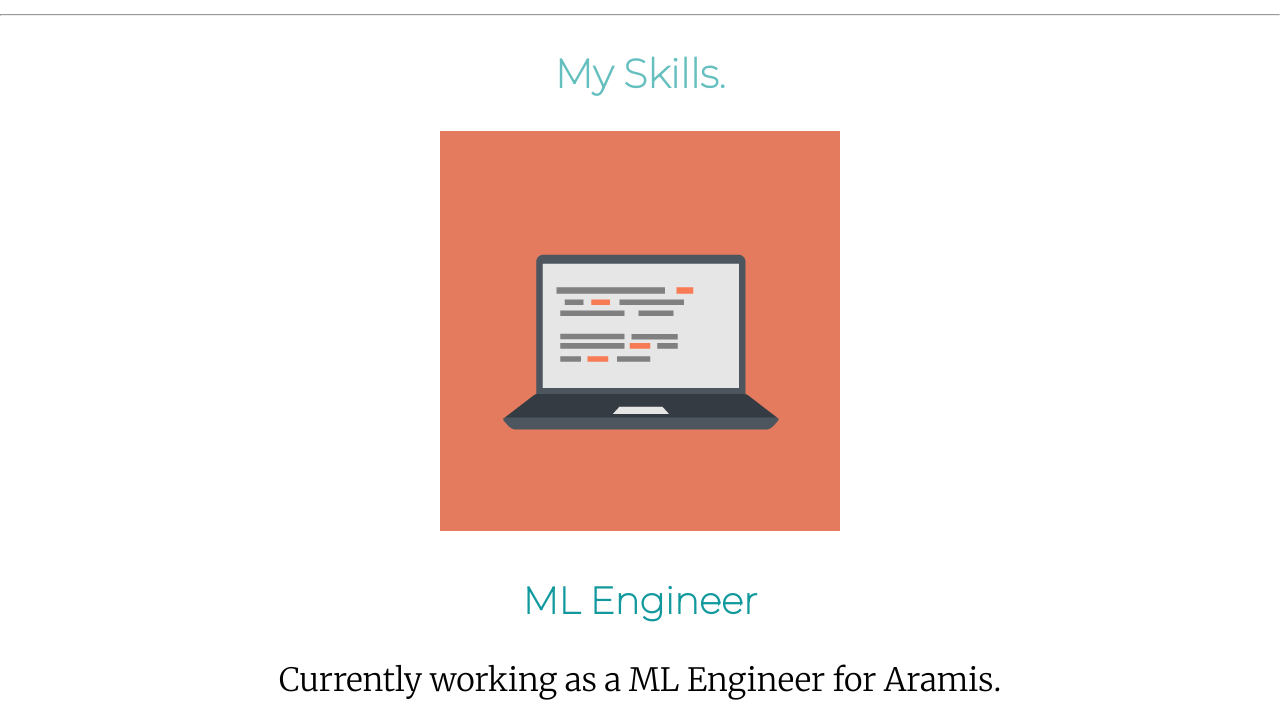
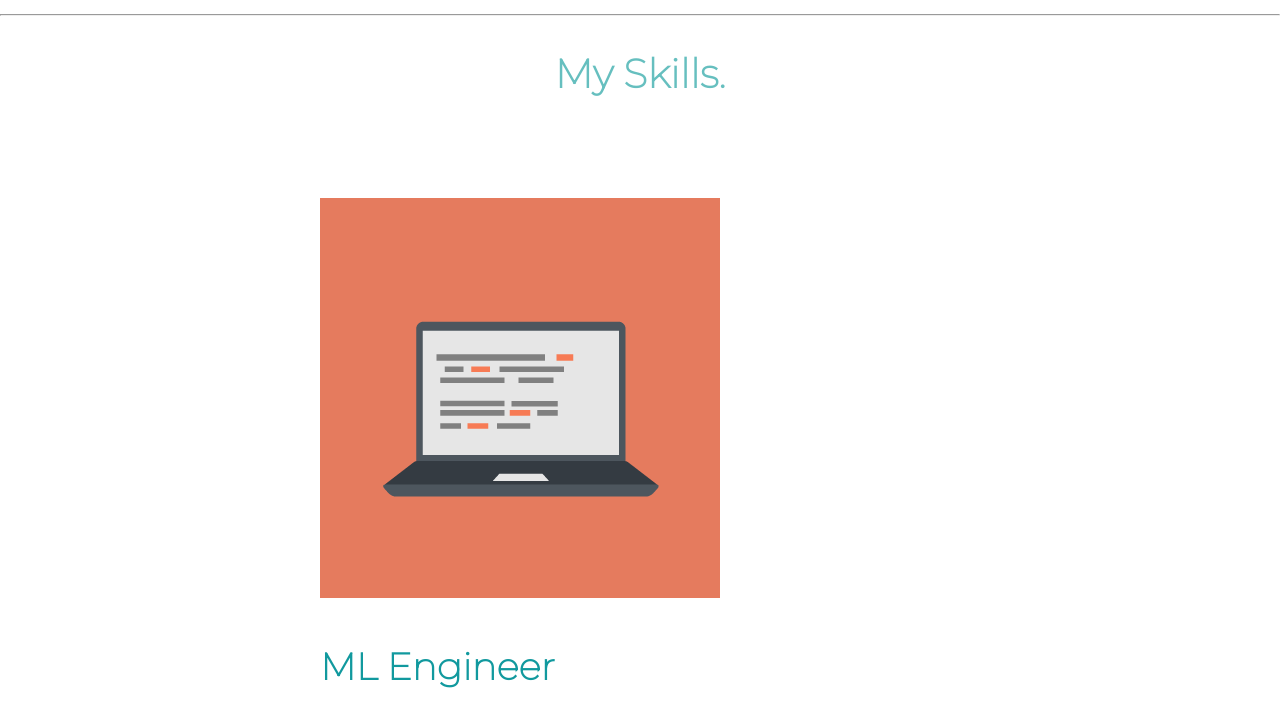
Before and after one commit to Subin-Vidhu/sample_cv, a plain HTML site: page CSS - My Site/index.html in a window 1280 px wide. Shown: the part 1320-2044 px from the top of the page. Drawn offline with Linux system fonts and the light colour scheme.

Commit message:
Updated Style.css

```diff
--- a/CSS - My Site/CSS/styles.css
+++ b/CSS - My Site/CSS/styles.css
@@ -53,3 +53,8 @@ h3 {
   right: 300px;
   top: 50px;
 }
+.skill-row {
+  width: 50%;
+  margin: 100px auto 100px auto;
+  text-align: left;
+}
```
